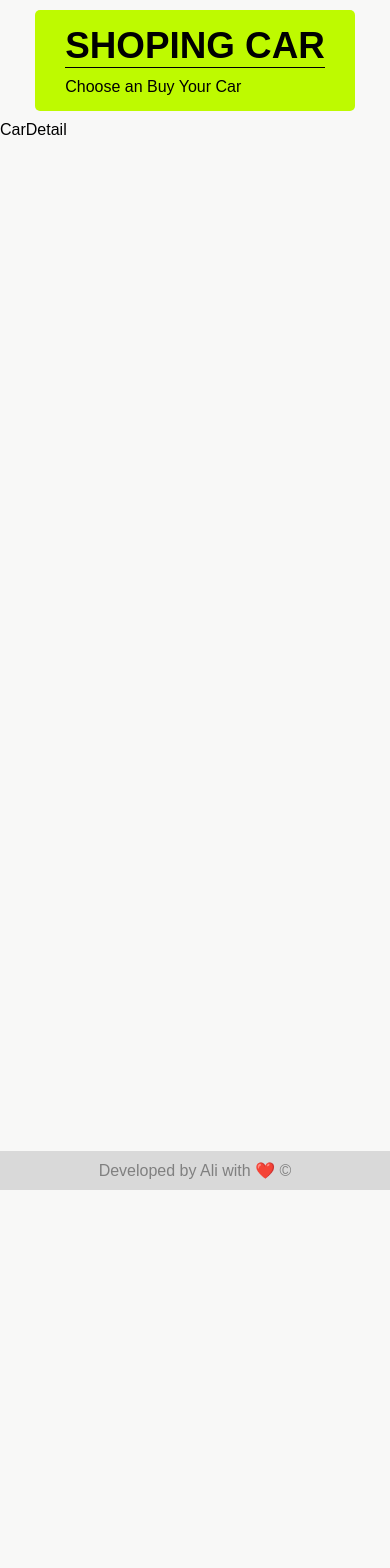
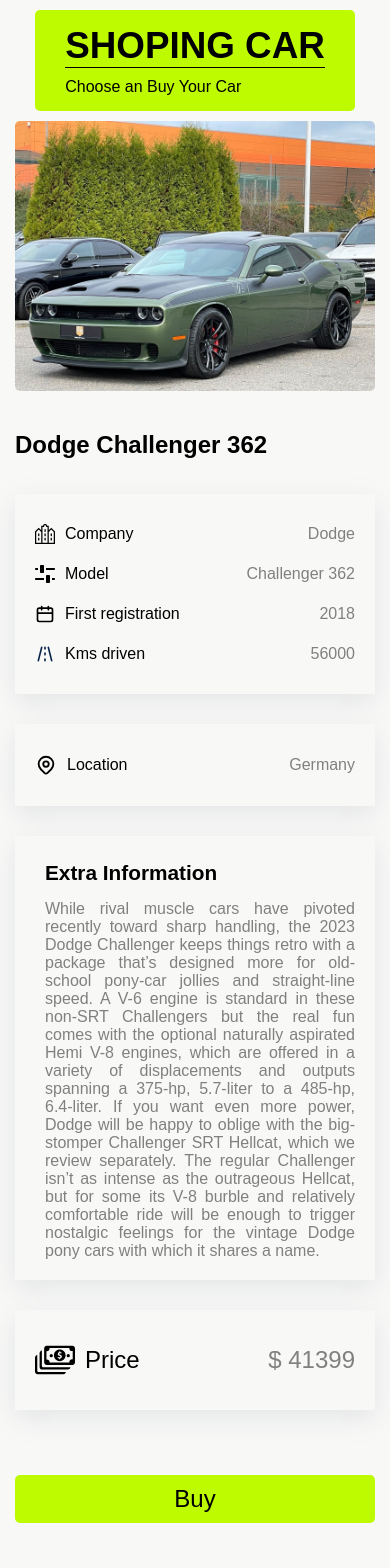
Before and after one commit to akineditor1/car-shoping, a Next.js app: page /cars/1 in a window 390 px wide. Shown: the top 1568 px of the page. Before the commit the page ends 1190 px from the top, so only its background shows below. Built offline with nearby package versions, Linux system fonts and the light colour scheme.

Commit message:
Complete the Vehicle Details Page

```diff
--- /dev/null
+++ b/components/templates/CarDetails.js
@@ -0,0 +1,72 @@
+import Calender from "../icons/Calender";
+import Company from "../icons/Company";
+import Location from "../icons/Location";
+import Model from "../icons/Model";
+import Money from "../icons/Money";
+import Road from "../icons/Road";
+import style from "./CarDetails.module.css";
+function CarDetails(props) {
+  const {
+    id,
+    name,
+    model,
+    year,
+    distance,
+    location,
+    image,
+    price,
+    description,
+  } = props;
+  return (
+    <div className={style.container}>
+      <img src={image} className={style.image} />
+      <h3 className={style.header}>
+        {name} {model}
+      </h3>
+      <div className={style.details}>
+        <div>
+          <Company />
+          <p>Company</p>
+          <span>{name}</span>
+        </div>
+        <div>
+          <Model />
+          <p>Model</p>
+          <span>{model}</span>
+        </div>
+        <div>
+          <Calender />
+          <p>First registration</p>
+          <span>{year}</span>
+        </div>
+        <div>
+          <Road />
+          <p>Kms driven</p>
+          <span>{distance}</span>
+        </div>
+      </div>
+      <div className={style.details}>
+        <div>
+          <Location />
+          <p>Location</p>
+          <span>{location}</span>
+        </div>
+      </div>
+
+      <div className={style.details}>
+        <p className={style.descriptionTitle}>Extra Information</p>
+        <p className={style.descriptionText}>{description}</p>
+      </div>
+      <div className={style.details}>
+         <div className={style.price}>
+          <Money/>
+          <p>Price</p>
+          <span>$ {price}</span>
+        </div>
+      </div>
+      <button className={style.button}>Buy</button>
+    </div>
+  );
+}
+
+export default CarDetails;
--- /dev/null
+++ b/components/templates/CarDetails.module.css
@@ -0,0 +1,75 @@
+.container {
+  max-width: 900px;
+  margin: auto;
+  display: flex;
+  flex-direction: column;
+}
+.image {
+  width: 100%;
+  border-radius: 5px;
+}
+
+.header {
+  margin: 40px 0 20px;
+  font-size: 1.5rem;
+}
+
+.details {
+  width: 100%;
+  box-shadow: rgba(149, 157, 165, 0.2) 0px 8px 24px;
+  padding: 10px 20px;
+  margin: 15px 0;
+}
+
+.details div {
+  display: flex;
+  align-items: center;
+  margin: 20px 0;
+}
+
+.details span {
+  color: gray;
+  margin-left: auto;
+}
+
+.details p {
+  margin-left: 10px;
+}
+
+.descriptionTitle {
+  margin: 15px 0;
+  font-size: 1.3rem;
+  font-weight: 600;
+}
+
+.descriptionText {
+  color: gray;
+  text-align: justify;
+  margin-bottom: 10px;
+}
+
+.details .price {
+  display: flex;
+  align-items: center;
+}
+
+.price p,
+.price span {
+  font-size: 1.5rem;
+}
+
+.button {
+  background-color: #befa00;
+  border: none;
+  font-size: 1.5rem;
+  padding: 10px;
+  border-radius: 5px;
+  margin: 50px 0;
+  cursor: pointer;
+}
+
+@media (max-width: 768px) {
+  .container {
+    margin: 0 15px;
+  }
+}
--- a/pages/cars/[carId].js
+++ b/pages/cars/[carId].js
@@ -1,10 +1,12 @@
 import { useRouter } from "next/router";
 import carsData from "@/data/carsdata";
+
+import CarDetails from "@/components/templates/CarDetails";
 function CarDetail() {
   const router = useRouter();
   const { carId } = router.query;
   const carDetails = carsData[carId - 1];
-  return <div>CarDetail </div>;
+  return <CarDetails {...carDetails} />;
 }
 
 export default CarDetail;
```
